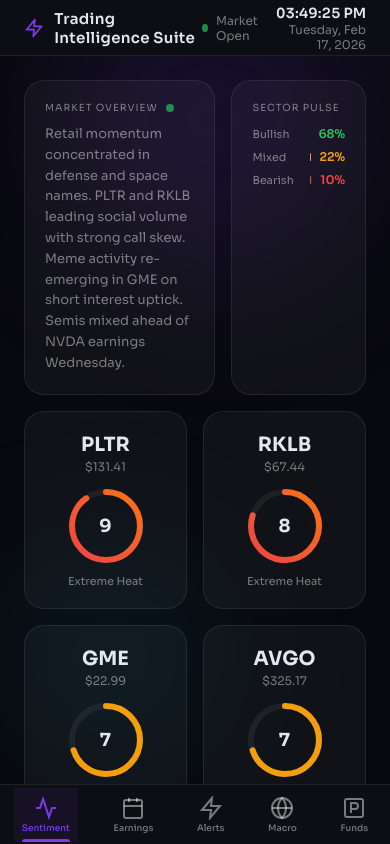
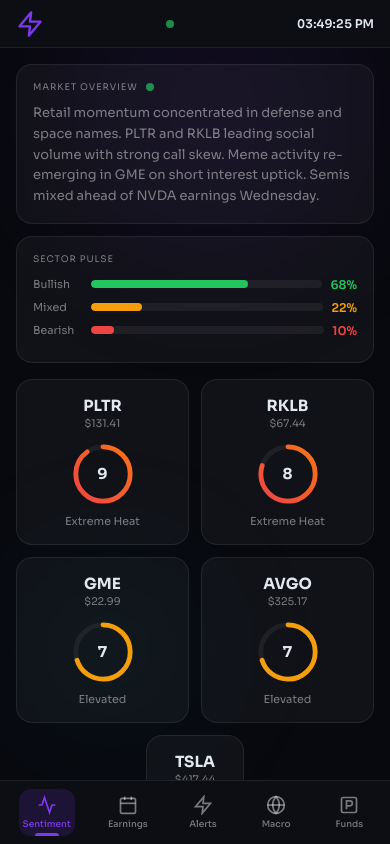
Before and after one commit to sage-assistant/trading-dashboard, a plain HTML site: page index.html in a window 390 px wide. Drawn offline with Linux system fonts and the light colour scheme.

Commit message:
v4.1: Full mobile optimization - bottom tab bar, single column, touch friendly

```diff
--- a/index.html
+++ b/index.html
@@ -2,7 +2,10 @@
 <html lang="en">
 <head>
 <meta charset="UTF-8">
-<meta name="viewport" content="width=device-width, initial-scale=1.0">
+<meta name="viewport" content="width=device-width, initial-scale=1.0, viewport-fit=cover">
+<meta name="apple-mobile-web-app-capable" content="yes">
+<meta name="apple-mobile-web-app-status-bar-style" content="black-translucent">
+<meta name="theme-color" content="#08090E">
 <title>Trading Intelligence Suite</title>
 <link rel="preconnect" href="https://fonts.googleapis.com">
 <link rel="preconnect" href="https://fonts.gstatic.com" crossorigin>
@@ -131,16 +134,79 @@
 .ow-card li,.uw-card li{padding:6px 0;font-size:13px;color:var(--text-dim);list-style:none;border-bottom:1px solid rgba(255,255,255,0.04)}
 .ow-card li:last-child,.uw-card li:last-child{border:none}
 /* MOBILE */
+/* TABLET */
 @media(max-width:768px){
-.sidebar{top:auto;bottom:0;left:0;right:0;width:100%!important;height:60px;flex-direction:row;border-right:none;border-top:1px solid var(--border);z-index:100}
+.topbar{padding:0 16px;height:48px}
+.topbar-title{font-size:13px}
+.topbar-center .live-label{display:none}
+.topbar-right #date-display{display:none}
+.topbar-time{font-size:12px}
+.statusbar{display:none}
+/* BOTTOM TAB BAR */
+.sidebar{top:auto;bottom:0;left:0;right:0;width:100%!important;height:64px;flex-direction:row;border-right:none;border-top:1px solid var(--border);z-index:200;background:var(--bg-light)}
 .sidebar:hover{width:100%!important}
-.sidebar-nav{display:flex;flex-direction:row;padding:0;justify-content:space-around;align-items:center}
-.nav-item{flex-direction:column;padding:8px;gap:2px}.nav-item span{opacity:1!important;font-size:9px}
-.nav-item.active::before{left:8px;right:8px;top:auto;bottom:0;width:auto;height:3px;border-radius:3px 3px 0 0}
+.sidebar-nav{display:flex;flex-direction:row;padding:0 4px;justify-content:space-around;align-items:center;height:100%;padding-bottom:env(safe-area-inset-bottom)}
+.nav-item{flex-direction:column;padding:6px 4px;gap:3px;min-width:44px;min-height:44px;justify-content:center;align-items:center;border-radius:12px}
+.nav-item span{opacity:1!important;font-size:10px;font-weight:500}
+.nav-item svg{width:22px;height:22px;min-width:22px}
+.nav-item.active{background:rgba(124,58,237,0.15);color:var(--purple)}
+.nav-item.active::before{content:'';position:absolute;left:50%;transform:translateX(-50%);right:auto;top:auto;bottom:0;width:24px;height:3px;border-radius:3px 3px 0 0;background:var(--purple)}
 .sidebar-footer{display:none}
-.main{left:0;bottom:60px}
-.g5{grid-template-columns:repeat(2,1fr)}.g4{grid-template-columns:repeat(2,1fr)}
-.statusbar{display:none}
+/* MAIN AREA */
+.main{left:0;top:48px;bottom:64px}
+.panel{padding:16px;-webkit-overflow-scrolling:touch}
+/* GRIDS: single column */
+.g2,.g3,.g4,.g5,.g-wide-narrow{grid-template-columns:1fr}
+.grid{gap:12px}
+/* CARDS */
+.card{padding:16px;border-radius:16px}
+.card-value{font-size:clamp(1.4rem,5vw,2.2rem)}
+.big-num{font-size:clamp(2rem,6vw,3rem)}
+/* TICKER GRID: 2 col with last centered */
+#ticker-grid{grid-template-columns:repeat(2,1fr)}
+#ticker-grid .card:last-child{grid-column:1/-1;max-width:50%;justify-self:center}
+/* GAUGE smaller on mobile */
+.gauge{width:64px;height:64px}
+.gauge svg{width:64px;height:64px}
+.gauge-text{font-size:15px}
+/* REGIME BADGE */
+.regime-badge{font-size:0.85rem;padding:10px 20px}
+/* INDICATOR CARDS: 2 col */
+#panel-macro .grid.g4{grid-template-columns:repeat(2,1fr)}
+#panel-macro .grid.g3{grid-template-columns:1fr 1fr 1fr}
+/* HORIZONTAL SCROLLS: touch friendly */
+.timeline,.hscroll{-webkit-overflow-scrolling:touch;scroll-snap-type:x mandatory;padding-bottom:12px}
+.timeline>*,.hscroll>*{scroll-snap-align:start}
+.tl-item{min-width:120px}
+.fund-card{min-width:160px}
+/* ALERTS */
+.alert-item{flex-direction:column;gap:8px;padding:14px 16px}
+.alert-time{min-width:auto}
+/* CONVICTION */
+.conviction-circle{width:60px;height:60px;font-size:1.2rem}
+/* OW/UW */
+.ow-card,.uw-card{padding:14px}
+/* ORBS: smaller on mobile */
+.orb{opacity:0.6;transform:scale(0.6)}
+/* PROB BAR text */
+.prob-bar{margin-top:6px}
+/* TOPBAR center: just show dot */
+.topbar-center span:not(.live-dot){font-size:11px}
+/* Prevent horizontal overflow */
+.panel>*{max-width:100%;overflow-x:hidden}
+.timeline,.hscroll{overflow-x:auto;max-width:100%}
+}
+/* SMALL PHONE */
+@media(max-width:390px){
+.topbar-title{display:none}
+#ticker-grid{grid-template-columns:1fr 1fr}
+#ticker-grid .card:last-child{max-width:100%}
+.ticker-card .sym{font-size:1.1rem}
+.ticker-card .price{font-size:0.75rem}
+#panel-macro .grid.g3{grid-template-columns:1fr}
+.nav-item span{font-size:9px}
+.nav-item svg{width:20px;height:20px;min-width:20px}
+.card-label{font-size:0.65rem}
 }
 /* COUNT UP */
 .count-up{display:inline-block}
@@ -153,7 +219,7 @@
 <svg viewBox="0 0 24 24" fill="none" stroke="currentColor" stroke-width="2" stroke-linecap="round" stroke-linejoin="round"><path d="M13 2L3 14h9l-1 8 10-12h-9l1-8z"/></svg>
 <span class="topbar-title">Trading Intelligence Suite</span>
 </div>
-<div class="topbar-center"><span class="live-dot"></span><span>Market Open</span></div>
+<div class="topbar-center"><span class="live-dot"></span><span class="live-label">Market Open</span></div>
 <div class="topbar-right"><div class="topbar-time" id="clock"></div><div id="date-display"></div></div>
 </div>
 
```
